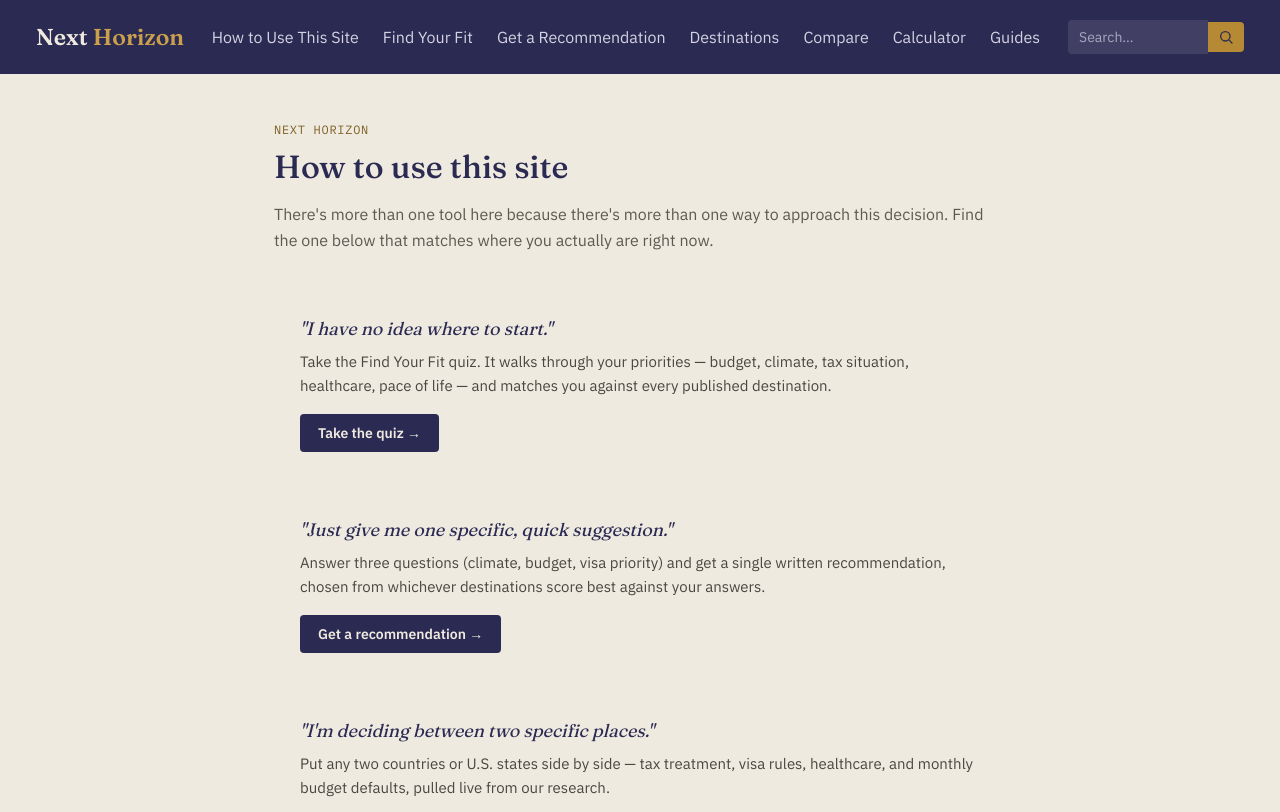
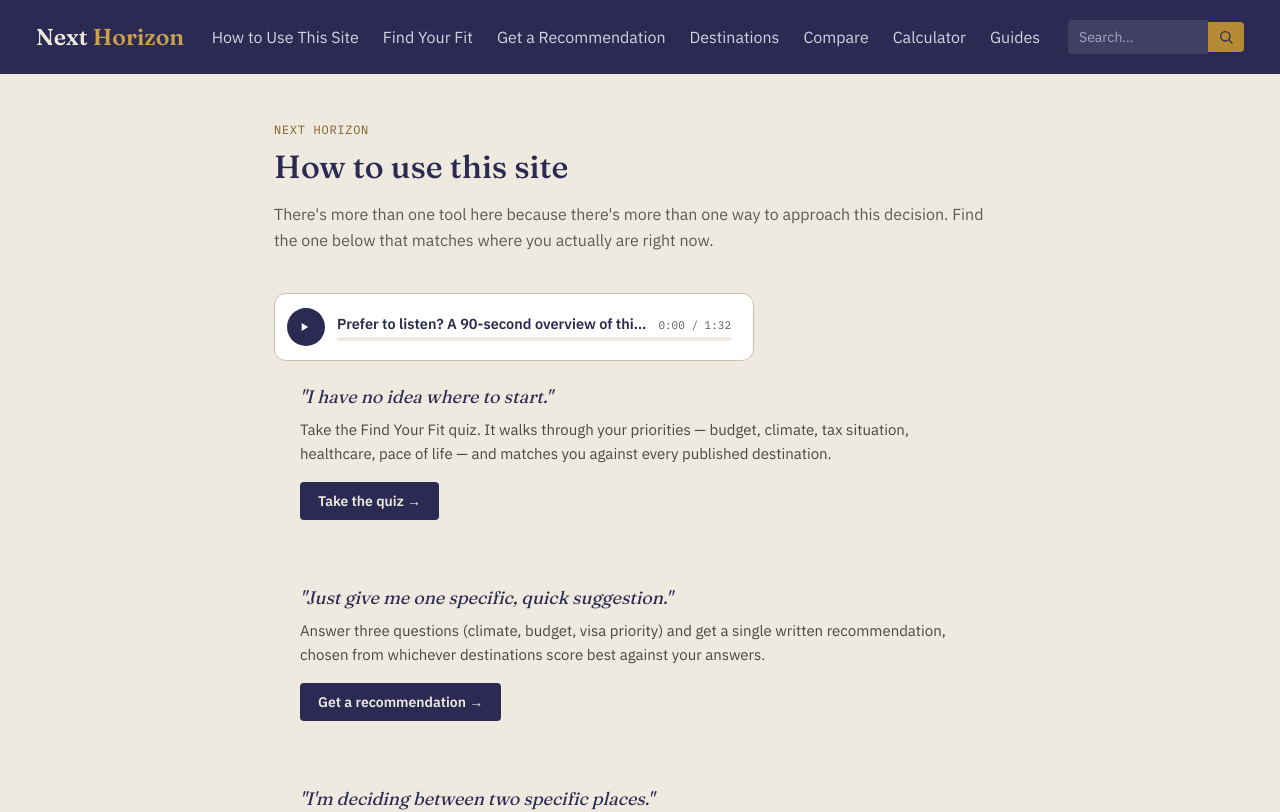
Before and after one commit to lscates1-tech/retirement-navigator, a Next.js app: page /how-to-use in a window 1280 px wide. Shown: the top 812 px of the page. Built offline with nearby package versions, Linux system fonts and the light colour scheme.

Commit message:
Add audio overview player to How to Use page

```diff
--- a/app/how-to-use/page.js
+++ b/app/how-to-use/page.js
@@ -1,6 +1,7 @@
 import Link from 'next/link';
 import Nav from '@/components/Nav';
 import Footer from '@/components/Footer';
+import AudioOverview from '@/components/AudioOverview';
 import styles from './how-to-use.module.css';
 
 export const metadata = {
@@ -73,6 +74,8 @@ export default function HowToUsePage() {
           this decision. Find the one below that matches where you actually are right now.
         </p>
 
+        <AudioOverview variant="card" label="Prefer to listen? A 90-second overview of this site" />
+
         <div className={styles.cards}>
           {SCENARIOS.map((s) => (
             <div key={s.href} className={styles.card}>
```
